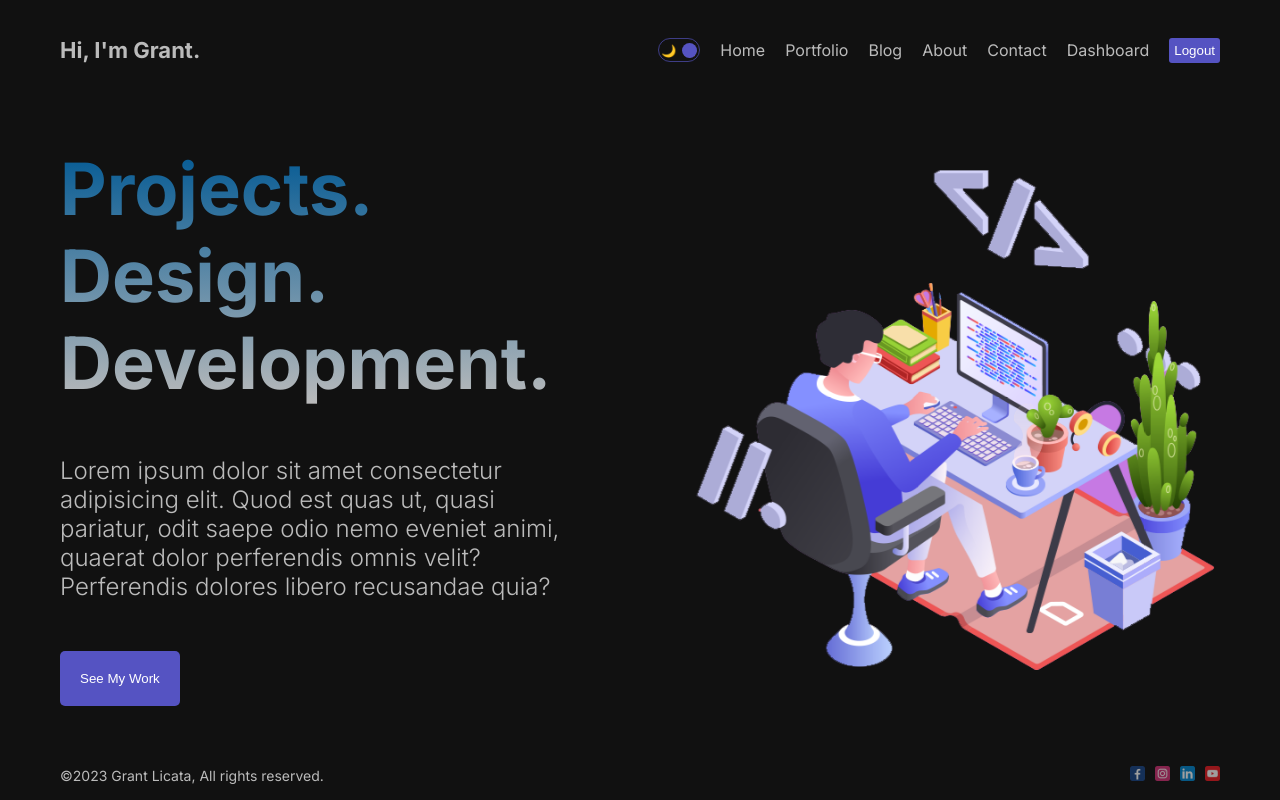
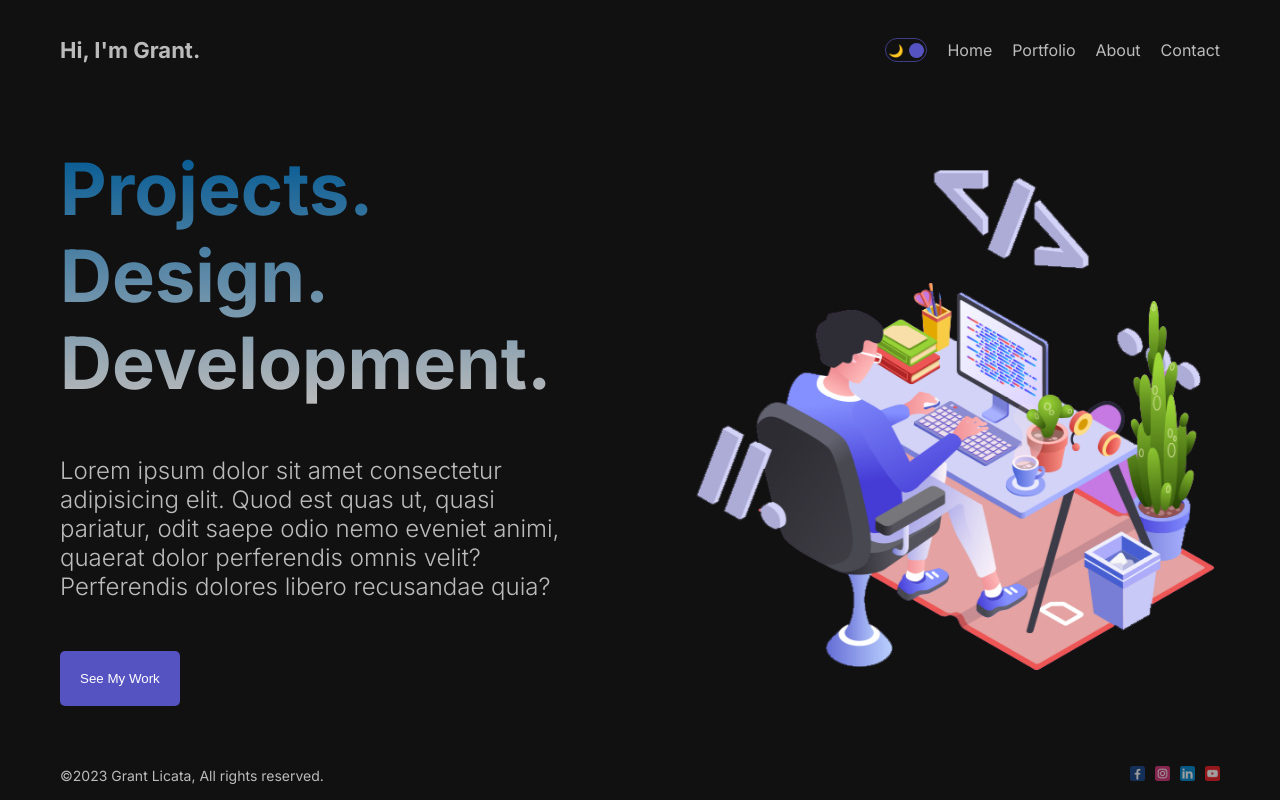
Before and after one commit to GrantLicata/Portfolio, a Next.js app: page / in a window 1280 px wide. Built offline with nearby package versions, Linux system fonts and the light colour scheme.

Commit message:
Removing blog and dashboard for further development

```diff
--- a/src/components/navbar/Navbar.jsx
+++ b/src/components/navbar/Navbar.jsx
@@ -15,11 +15,11 @@ const links = [
     title: "Portfolio",
     url: "/portfolio",
   },
-  {
-    id: 3,
-    title: "Blog",
-    url: "/blog",
-  },
+  // {
+  //   id: 3,
+  //   title: "Blog",
+  //   url: "/blog",
+  // },
   {
     id: 4,
     title: "About",
@@ -30,11 +30,11 @@ const links = [
     title: "Contact",
     url: "/contact",
   },
-  {
-    id: 6,
-    title: "Dashboard",
-    url: "/dashboard",
-  },
+  // {
+  //   id: 6,
+  //   title: "Dashboard",
+  //   url: "/dashboard",
+  // },
 ];
 
 const Navbar = () => {
@@ -50,14 +50,14 @@ const Navbar = () => {
             {link.title}
           </Link>
         ))}
-        <button
+        {/* <button
           className={styles.logout}
           onClick={() => {
             console.log("Logged out");
           }}
         >
           Logout
-        </button>
+        </button> */}
       </div>
     </div>
   );
```
